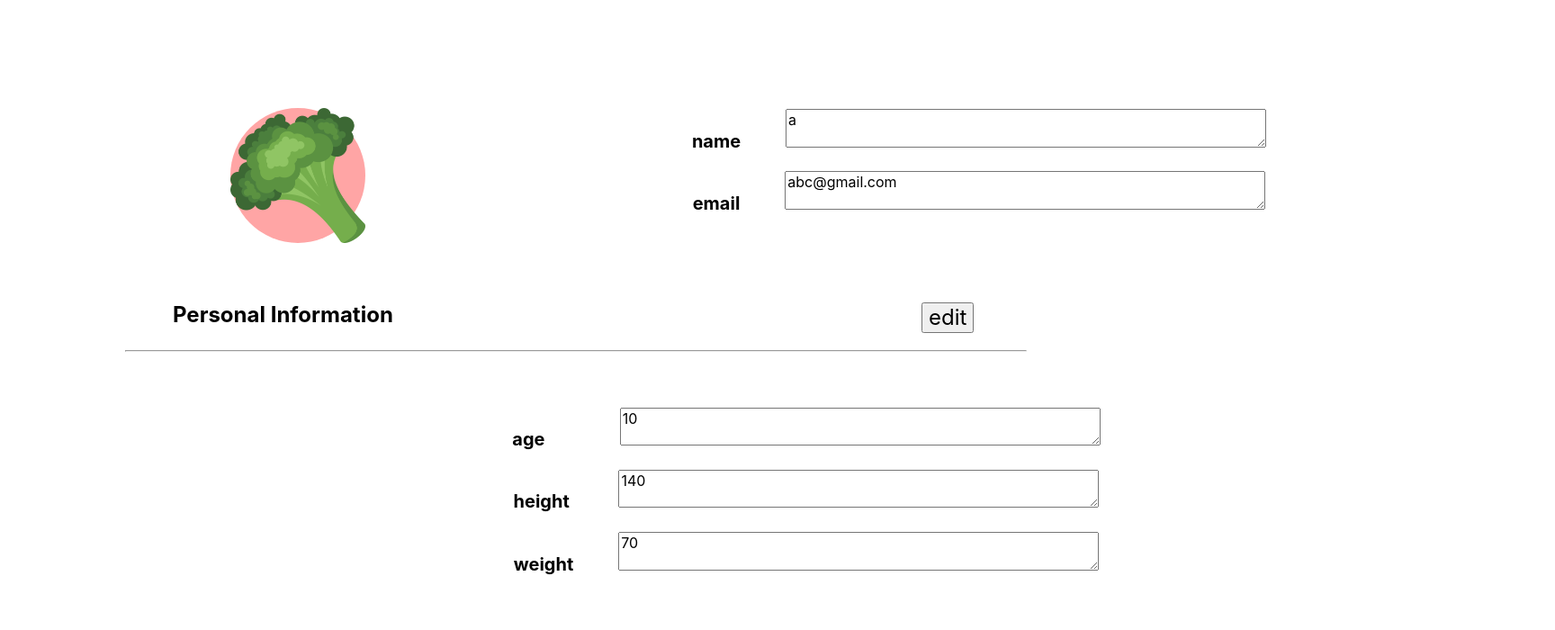
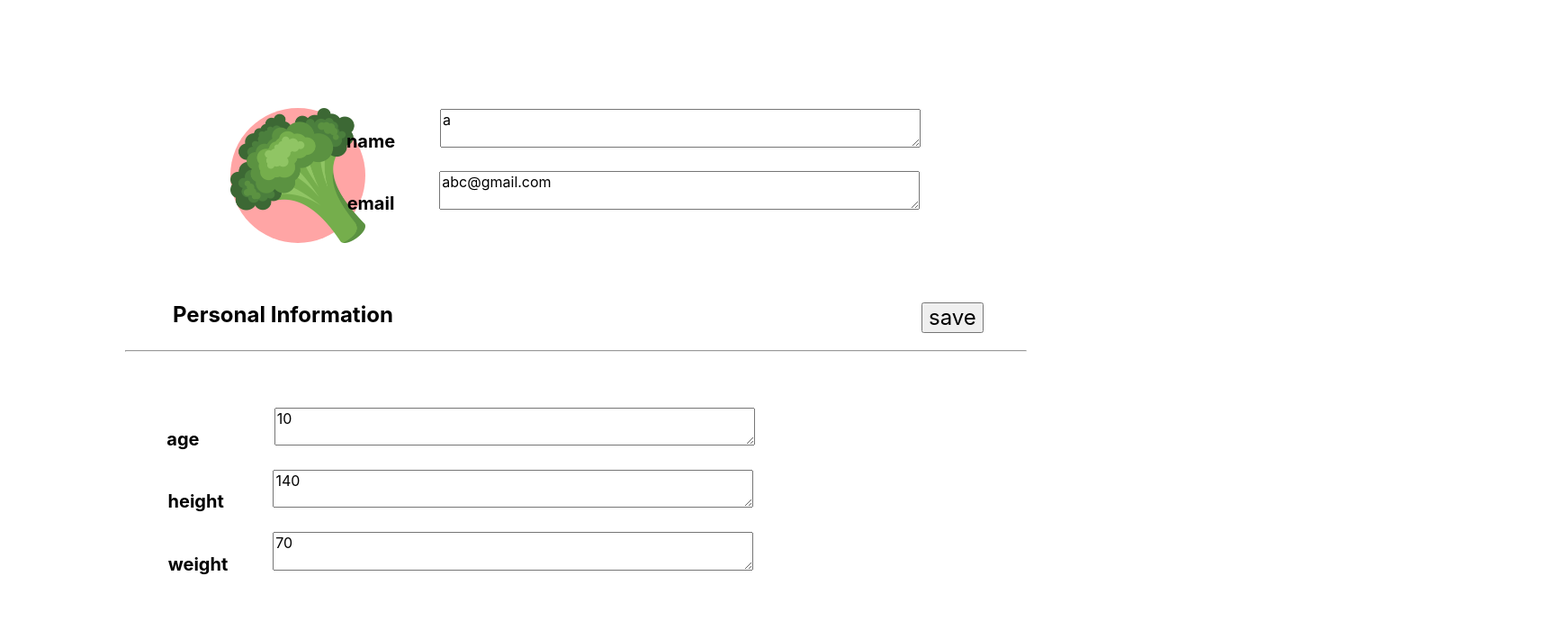
Before and after one commit to QintuTao/nw2021, a React (Create React App) app in the folder food/: page / in a window 1280 px wide. Shown: the top 700 px of the page at 90% size, 1728 px wide, since content can reach past the window. Built offline with nearby package versions, Linux system fonts and the light colour scheme.

Commit message:
Profile page version 2

```diff
--- a/food/src/components/Profile/profile.css
+++ b/food/src/components/Profile/profile.css
@@ -24,7 +24,7 @@
 
   .topfield {
     position:relative;
-    left: 35%;
+    left: 5%;
     top: 100px;
   }
 
@@ -34,7 +34,7 @@
     top: 42%;
   }
 
-  .edit {
+  .save {
       position: absolute;
       left: 80%;
       top: 42%;
@@ -48,7 +48,7 @@
 
   .bottomfield {
     position: relative;
-    left: 20%;
+    left: -10%;
     top: 270px;
   }
 
--- a/food/src/components/Profile/profile.js
+++ b/food/src/components/Profile/profile.js
@@ -27,7 +27,7 @@ class Profile extends Component {
                 </h4>
                 <h2>
                     <span class="divider">Personal Information</span>
-                    <button class="edit">edit</button>
+                    <button class="save">save</button>
                     <hr class="line"/>
                 </h2>
                 <h4 class="bottomfield">
```
Also changed, not shown: 1 other file (tests, documents, lock files or other folders).
